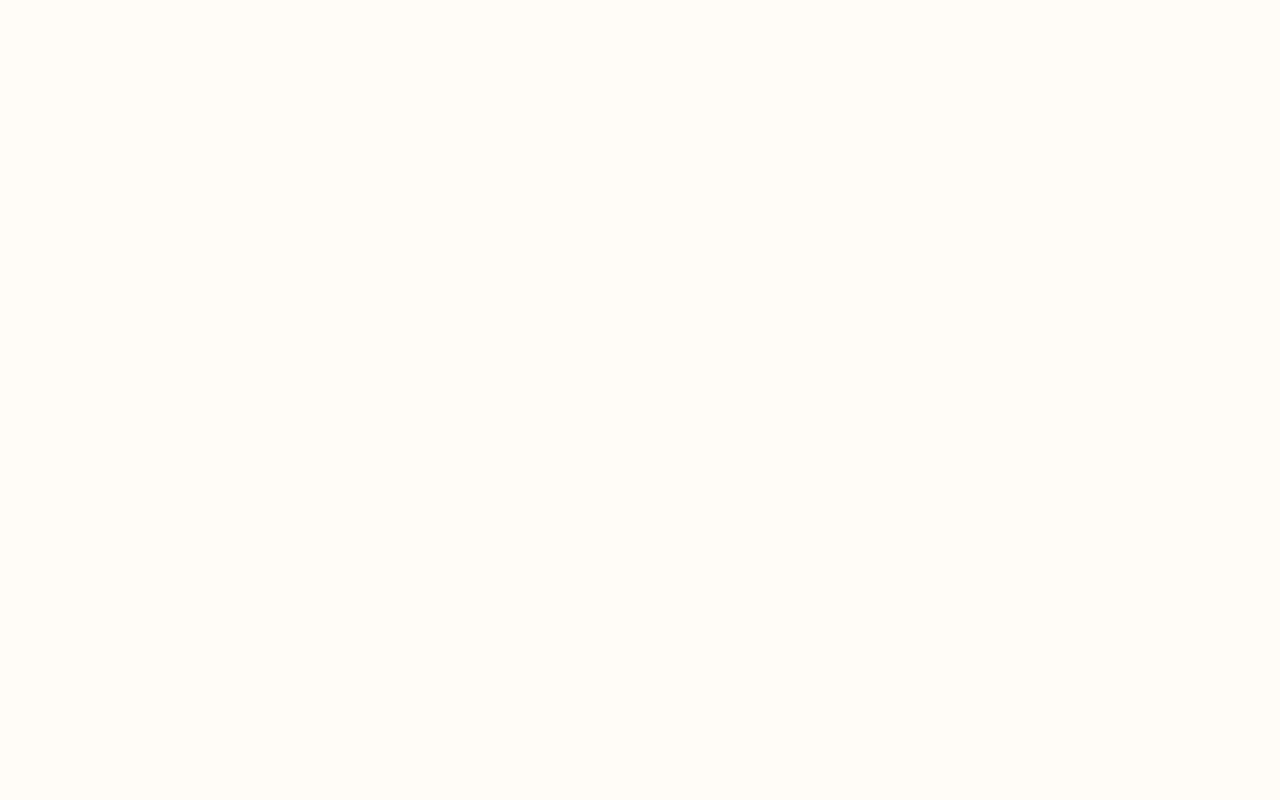
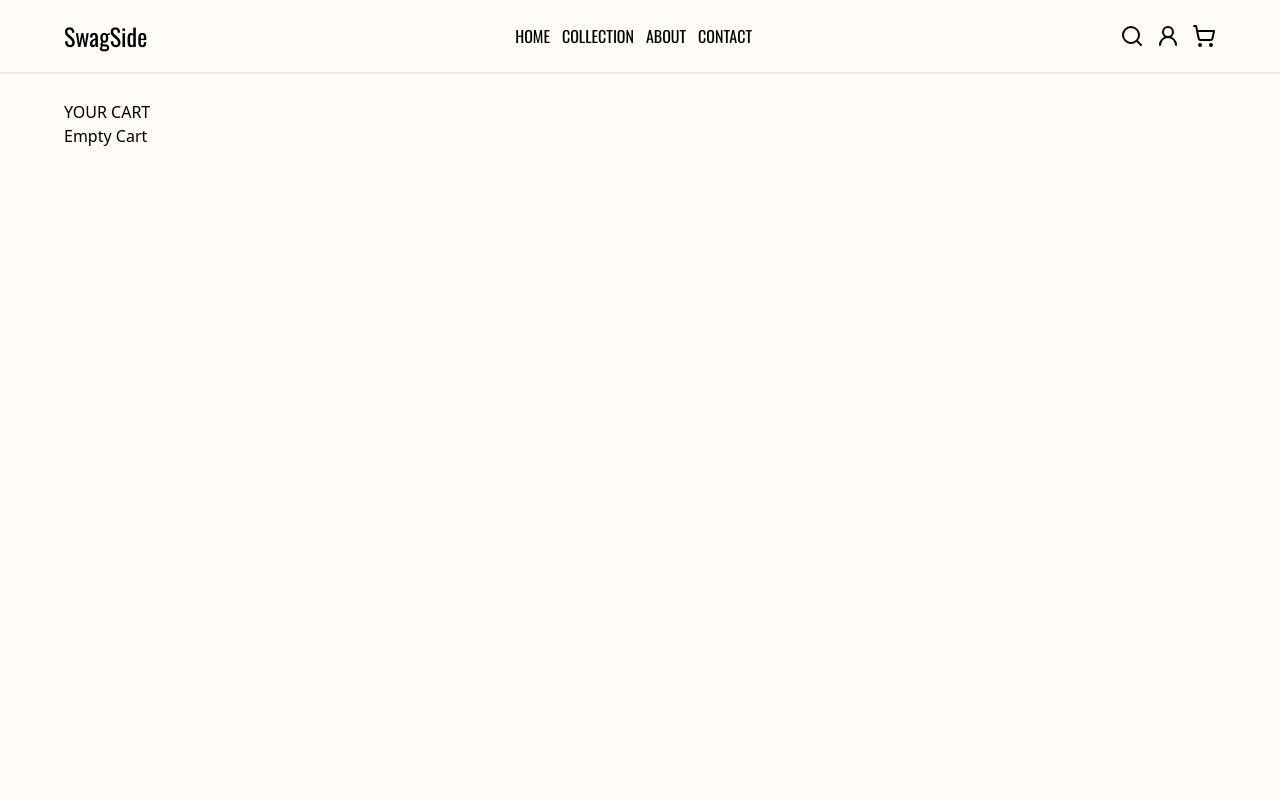
Before and after one commit to ralphreevencarandang/Swagside, a React (Vite) app in the folder frontend/: page /Cart in a window 1280 px wide. Before the commit this address had no page. Shown: the top 800 px of the page. Built offline with nearby package versions, Linux system fonts and the light colour scheme.

Commit message:
Cart state function and UI

```diff
--- a/frontend/src/App.jsx
+++ b/frontend/src/App.jsx
@@ -15,6 +15,7 @@ import Orders from './admin/Pages/Orders'
 import EditProduct from './admin/Pages/EditProduct'
 import AdminLogin from './admin/Pages/AdminLogin'
 import Product from './root/pages/Product'
+import Cart from './root/pages/Cart'
 function App() {
 
 
@@ -38,6 +39,7 @@ function App() {
                 <Route path='/collection' element={<Collection/>}/>
                 <Route path='/contact' element={<Contact/>}/>
                 <Route path='/product/:id' element={<Product/>}/>
+                <Route path='/Cart' element={<Cart/>}/>
             </Route>
 
             {/* Admin Routes */}
--- /dev/null
+++ b/frontend/src/components/CartTable.jsx
@@ -0,0 +1,31 @@
+import React from 'react'
+import { p_img38 } from '../assets/images'
+import { Trash2 } from 'lucide-react'
+const CartTable = ({product}) => {
+
+
+  return (
+    <div >
+
+
+            <div className='flex gap-4 my-3 border-b border-slate-200 pb-3'>
+                 <img src={`${import.meta.env.VITE_BACKEND_URL}/${product.image}`} alt="Product Image" className='w-20 object-contain' />
+
+                <div className='w-full font-montserrat'>
+                    <p className=' text-sm'>{product.name}</p>
+                    <div className='flex items-center justify-between mt-4  '>
+                            <p>₱{product.price}</p>
+                            <p className='border border-slate-300 px-2 py-1'>{product.size}</p>
+                            <input type="number"  className='border border-slate-300 py-1 px-1 max-w-10 text-center' />
+                            <Trash2 className='text-slate-600'/>
+                    </div>
+                </div>
+
+            </div>
+
+
+</div>
+  )
+}
+
+export default CartTable
--- a/frontend/src/react-queries/userQueries.js
+++ b/frontend/src/react-queries/userQueries.js
@@ -16,7 +16,7 @@ const login = async (values)=>{
 const getAllProducts = async ()=>{
     try {
         const res = await axios.get('/user/products');
-        console.log(res.data);
+        // console.log(res.data);
         return res.data
 
     } catch (error) {
@@ -30,7 +30,7 @@ const getProduct = async (id)=>{
     try {
 
         const res = await axios.get(`/user/product/${id}`)
-        console.log(res.data);
+        // console.log(res.data);
         return res.data
 
 
--- /dev/null
+++ b/frontend/src/root/pages/Cart.jsx
@@ -0,0 +1,26 @@
+import React from 'react'
+import CartTable from '../../components/CartTable'
+import { useCartStore } from '../../store/cart-store'
+const Cart = () => {
+    const {cart} = useCartStore()
+        console.log('Cart Table:  ',cart);
+  return (
+    <section className='pt-25'>
+        <h1>YOUR CART</h1>
+        {cart.length > 0 ?
+        (
+            cart.map((product, index)=>
+                <div key={index}>
+                    <CartTable product={product}/>
+                </div>
+            )
+        ) :
+        <p>Empty Cart</p>}
+
+
+
+    </section>
+  )
+}
+
+export default Cart
--- a/frontend/src/root/pages/Product.jsx
+++ b/frontend/src/root/pages/Product.jsx
@@ -6,21 +6,23 @@ import { getProductOptions } from '../../react-queries/userQueries'
 import { star_icon, star_dull_icon } from '../../assets/images'
 import ProductCard from '../../components/ProductCard'
 import { getAllProductsOptions } from '../../react-queries/userQueries'
+import { useCartStore } from '../../store/cart-store'
+import { useState } from 'react'
+import { toast } from 'react-toastify'
 const Product = () => {
+
   const {id} = useParams();
-
   const [result1, result2] = useQueries({queries:[getProductOptions(id), getAllProductsOptions]})
 
+  const [size, setSize] = useState('')
+  const [quantity, setQuantity] = useState(1)
+  const { cart, addToCart} = useCartStore();
 
-  if(result2){
-    console.log('Result 2: ', result2);
-
-  }
+  console.log('Cart: ', cart);
 
 
   return (
     <section className='pt-25'>
-
       {result1.isPending && <p>Loading....</p>}
       {result1.error && <p>{error}</p>}
       {result1.data &&
@@ -46,13 +48,15 @@ const Product = () => {
                   <p className='font-inter mb-2'>Select Size</p>
 
                   <div className='flex gap-2 items-center font-oswald mb-4'>
-                      <button className='bg-gray-200 border border-slate-400 px-4 py-2'>S</button>
-                      <button className='bg-gray-200 border border-slate-400 px-4 py-2'>M</button>
-                      <button className='bg-gray-200 border border-slate-400 px-4 py-2'>L</button>
-                      <button className='bg-gray-200 border border-slate-400 px-4 py-2'>XL</button>
+                      <button className={` border border-slate-400 ${size === 'S' ? 'bg-gray-400' : 'bg-gray-200'} px-4 py-2`} onClick={()=>setSize('S')}>S</button>
+                      <button className={` border border-slate-400 ${size === 'M' ? 'bg-gray-400' : 'bg-gray-200'} px-4 py-2`} onClick={()=>setSize('M')}>M</button>
+                      <button className={` border border-slate-400 ${size === 'L' ? 'bg-gray-400' : 'bg-gray-200'} px-4 py-2`} onClick={()=>setSize('L')}>L</button>
+                      <button className={` border border-slate-400 ${size === 'XL' ? 'bg-gray-400' : 'bg-gray-200'} px-4 py-2`} onClick={()=>setSize('XL')}>XL</button>
                   </div>
 
-                  <Button label={'ADD TO CART'} />
+                  <Button label={'ADD TO CART'} onClick={()=> size ?  addToCart({...result1.data.product, size: size, quantity: quantity}) : toast.error('Please select size') } />
+
+
                   <hr className='mt-10 border-gray-300 mb-4' />
 
                   <div className='text-sm text-slate-500'>
@@ -88,7 +92,7 @@ const Product = () => {
       {result2.isPending && <p>Loading....</p>}
       {result2.error && <p>{error}</p>}
 
-      {result2.data.products &&
+      {result2.data &&
 
 
       <div className='mb-10'>
--- a/frontend/src/sections/Navbar.jsx
+++ b/frontend/src/sections/Navbar.jsx
@@ -25,8 +25,9 @@ const Navbar = () => {
             <Link to={'/collection'}> < Search /></Link>
 
               <Link to={'/sign-in'}> <UserRound /></Link>
+              <Link to={'/cart'}> <ShoppingCart /></Link>
 
-              <ShoppingCart />
+
               <div className='sm:hidden cursor-pointer' onClick={()=> setIsOpen(!isOpen)}>
                 {isOpen ? (<X />) : ( <Menu  />)}
 
--- /dev/null
+++ b/frontend/src/store/cart-store.jsx
@@ -0,0 +1,9 @@
+import {create} from 'zustand';
+
+
+
+export const useCartStore = create((set)=>({
+    // Initialize cart
+    cart: [],
+    addToCart: (product) => set((state)=>({cart: [...state.cart, product]})),
+}))
```
Also changed, not shown: 1 other file (tests, documents, lock files or other folders).
